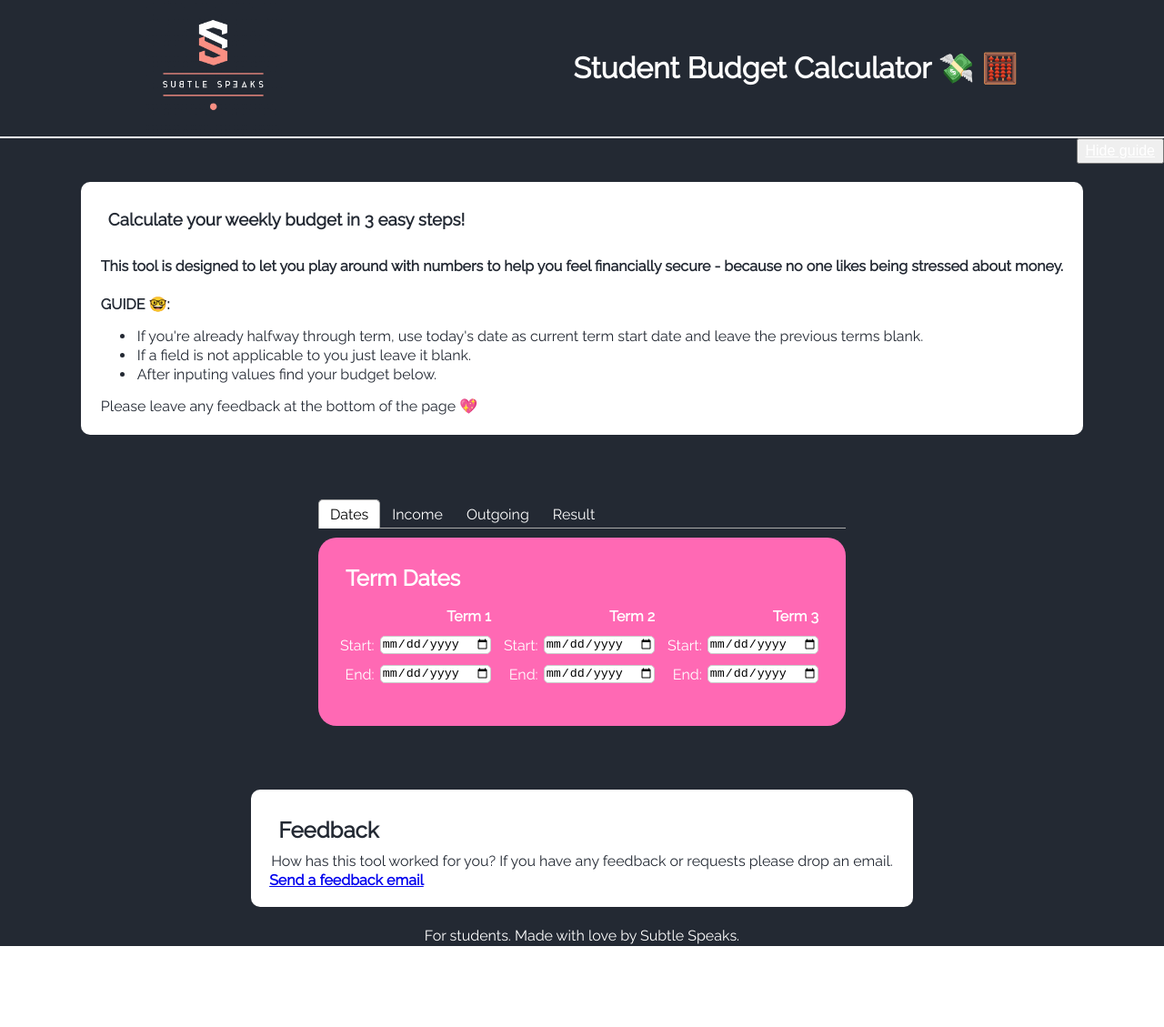
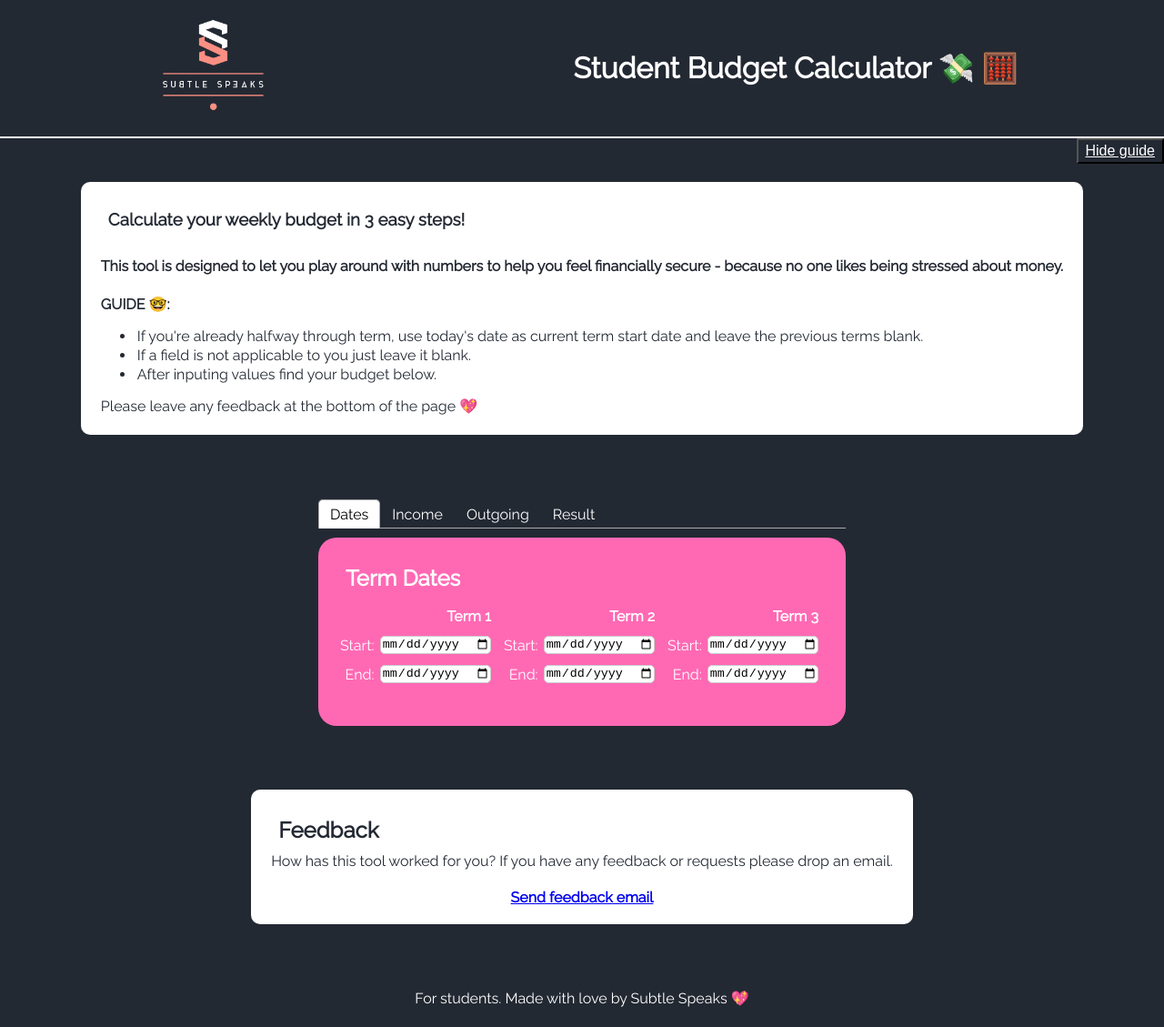
Before and after one commit to SubtleSpeaks/BudgetTool, a React (Create React App) app: page / in a window 1280 px wide. Shown: the whole page at 91% size. Before the commit the page ends 1040 px from the top, so only its background shows below. Built offline with nearby package versions, Linux system fonts and the light colour scheme.

Commit message:
spacing etc

```diff
--- a/src/App.css
+++ b/src/App.css
@@ -4,14 +4,16 @@ h4                    { margin: 0px; }
 p                     { margin: 2px;  font-size: 16px; }
 input                 { border:1px solid #cccccc; border-radius: 5px;}
 .toggleGuideText      { width: 100%; text-decoration: underline; color: white; }
-.toggleGuideButton    { float: right; }
+.toggleGuideButton    { float: right; background-color: #232933 }
 .IntroductionText     { border-radius: 10px;  padding: 20px;  margin: 20px; color: #232933; background-color: white;}
 .Calculator           { margin-top: 30px; padding: 20px; }
 .TermAndTenancyDates  { border-radius: 20px;  padding: 20px; background-color: hotpink; }
 .Income               { border-radius: 20px;  padding: 20px; background-color: darkturquoise; }
 .Outgoing             { border-radius: 20px;  padding: 20px; background-color: mediumslateblue; }
 .Result               { display: flex;  justify-content: center;  align-items: center;  border: solid;  border-color: white;  border-radius: 10px;   padding: 20px; margin: 40px; }
-.Feedback             { border-radius: 10px;  padding: 20px;  margin: 20px; margin-top: 50px; color: #232933; background-color: white;}
+.Footer               { padding: 20px; }
+.Feedback             { text-align: center; border-radius: 10px;  padding: 20px;  margin: 50px; color: #232933; background-color: white;}
+
 .row                  { display: flex; flex-wrap: wrap; margin-top: 10px; margin-bottom: 20px; justify-content: center; }
 .column div           { height: 30px; margin: 2px; margin-right: 10px; display: flex; justify-content:flex-end; align-items: center;}
 
--- a/src/App.js
+++ b/src/App.js
@@ -58,11 +58,12 @@ class App extends Component {
           <div className="Feedback">
             <h2>Feedback</h2>
             <p>How has this tool worked for you? If you have any feedback or requests please drop an email.</p>
-            <a href="mailto:seb@subtlespeaks.co.uk"><h4>Send a feedback email</h4></a>
+            <br />
+            <a href="mailto:seb@subtlespeaks.co.uk"><h4>Send feedback email</h4></a>
           </div>
 
-          <div className="footer">
-            <p>For students. Made with love by Subtle Speaks.</p>
+          <div className="Footer">
+            <p>For students. Made with love by Subtle Speaks 💖</p>
           </div>
 
         </div>
```
